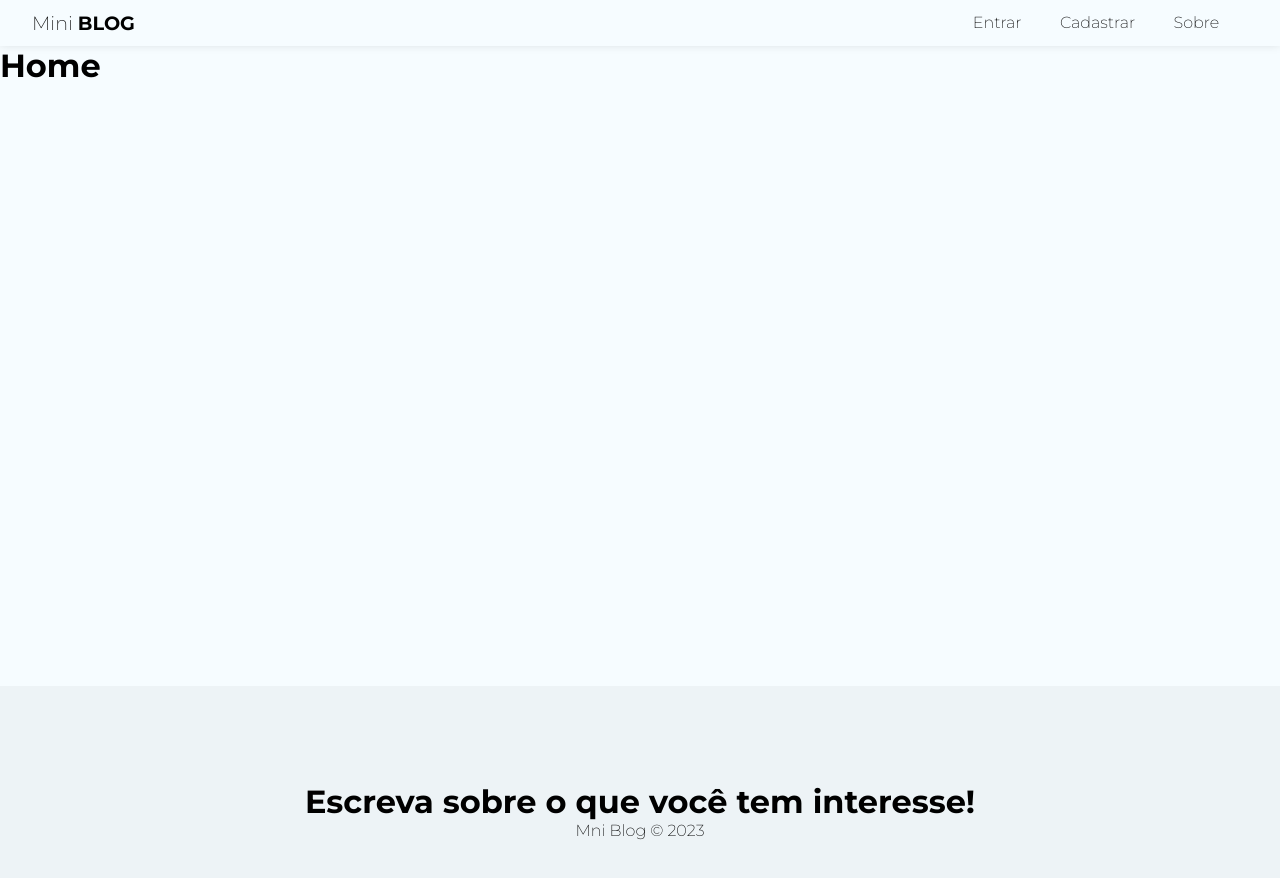
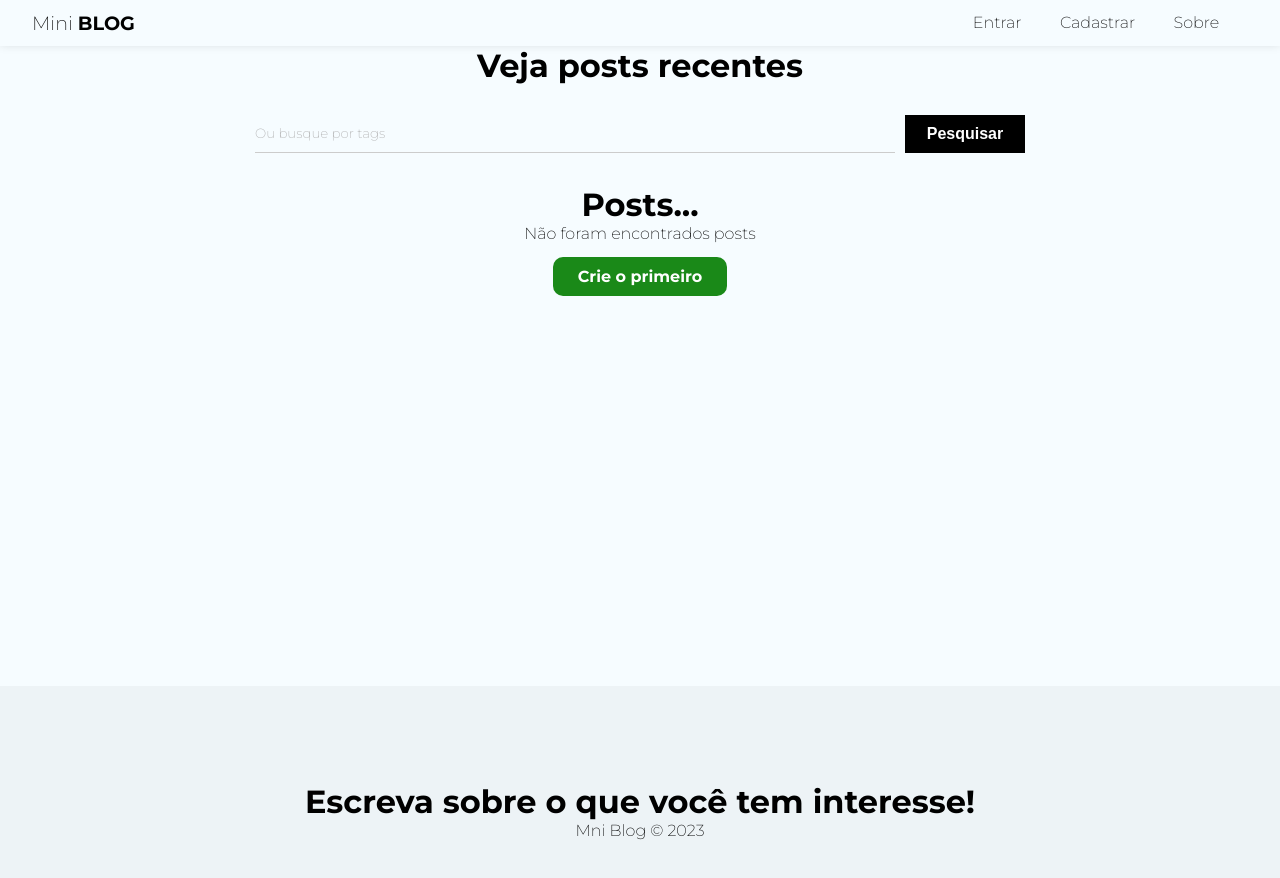
Before and after one commit to AllanC12/mini_blog_reactJS, a React (Create React App) app: page / in a window 1280 px wide. Shown: the top 878 px of the page. Built offline with nearby package versions, Linux system fonts and the light colour scheme; no server answers.

Commit message:
pagina home estruturada

```diff
--- a/src/pages/createPost/CreatePost.js
+++ b/src/pages/createPost/CreatePost.js
@@ -15,6 +15,8 @@
   const [formError,setFormError] = useState('')
 
   const {insertDocument, response} = useInsertDocument('posts')
+
+  const navigate = useNavigate()
 
   const handleSubmit = (e) => {
     e.preventDefault()
@@ -48,6 +50,8 @@
     setImage('')
     setBody('')
     setTags('')
+
+    navigate("/")
 
   }
 
--- a/src/pages/home/Home.js
+++ b/src/pages/home/Home.js
@@ -1,8 +1,39 @@
 import styles from './Home.module.scss'
 
+//hooks
+import { useState } from 'react'
+import {useNavigate , Link} from 'react-router-dom'
+
+//components
+
 const Home = () => {
+
+  const [query,setQuery] = useState('')
+  const [posts] = useState([])
+
+  const handleSubmit = (e) => {
+    e.preventDefault()
+  }
+
   return (
-        <h1>Home</h1>
+       <div className={styles.home}>
+         <h1>Veja posts recentes</h1>
+         <form className={styles.search_form} onSubmit={handleSubmit}>
+            <input type="text" placeholder="Ou busque por tags" onChange={(e)=> setQuery(e.target.value)}/>
+            <button className="btn btn-dark">Pesquisar</button>
+         </form>
+            <h1>Posts...</h1>
+
+         <div>
+
+            {posts && posts.length === 0 &&(
+               <div className={styles.noposts}>
+                  <p>Não foram encontrados posts</p>
+                  <Link to="/posts/create" className="btn">Crie o primeiro</Link>
+               </div>
+            )}
+         </div>
+       </div>
     )
 }
 
--- a/src/pages/home/Home.module.scss
+++ b/src/pages/home/Home.module.scss
@@ -0,0 +1,29 @@
+@import '../../sass_mixins/flex_elements.scss';
+
+.home{
+  @include column-center()
+}
+
+.search_form{
+    @include row-center;
+    margin-bottom: 2em;
+    width: 100%;
+    max-width: 100%;
+
+    input{
+        margin-right: 10px;
+        width: 50%;
+    }
+}
+
+ .noposts{
+     text-align: center;
+
+     p{
+        margin-bottom: 1.5em;
+     }
+
+     a{
+        padding: 10px 25px;
+     }
+ }
--- a/src/sass_mixins/flex_elements.scss
+++ b/src/sass_mixins/flex_elements.scss
@@ -5,8 +5,7 @@
 
 @mixin row-center(){
   @include display-flex();
-  align-items: center;
-    justify-content: center;
+     justify-content: center;
   }
 
   @mixin column-center(){
```
